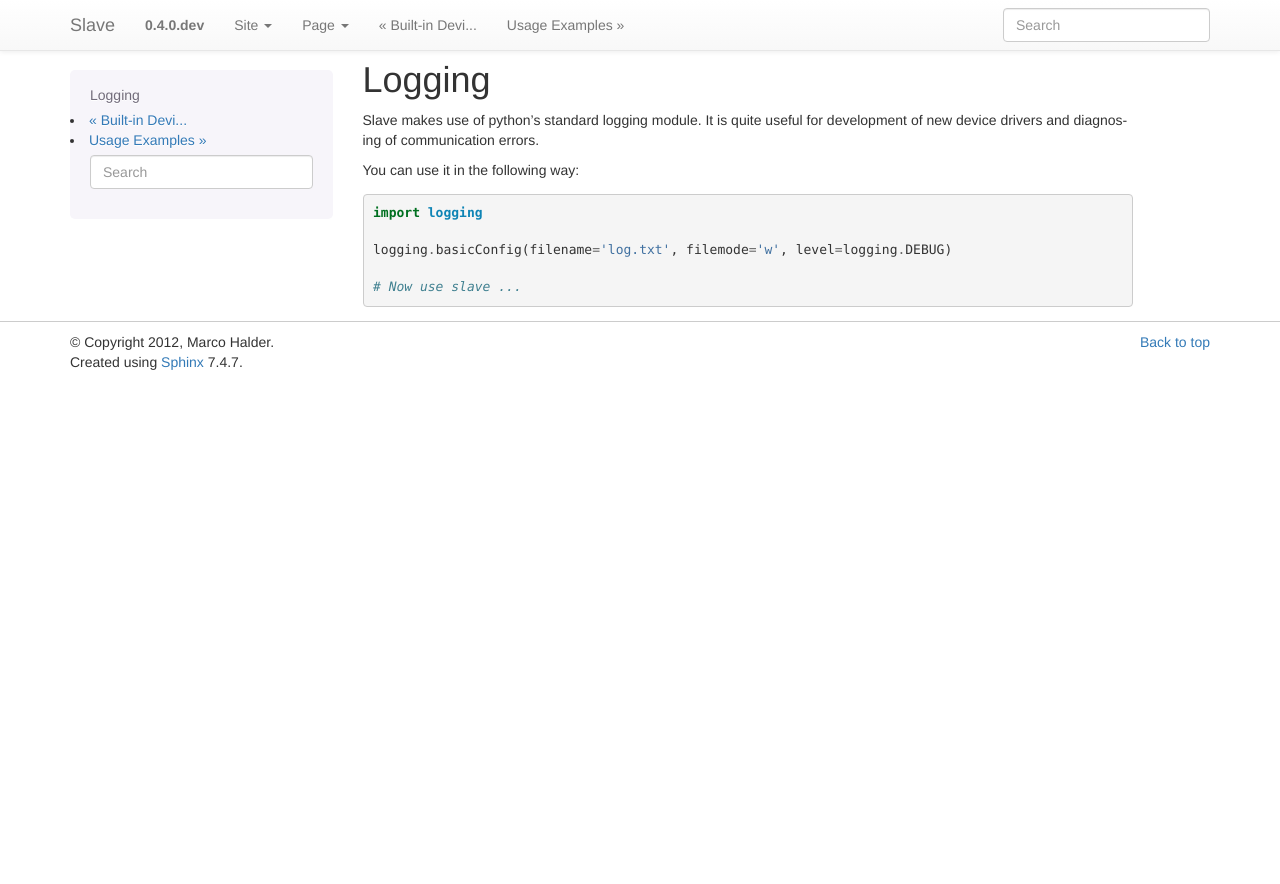
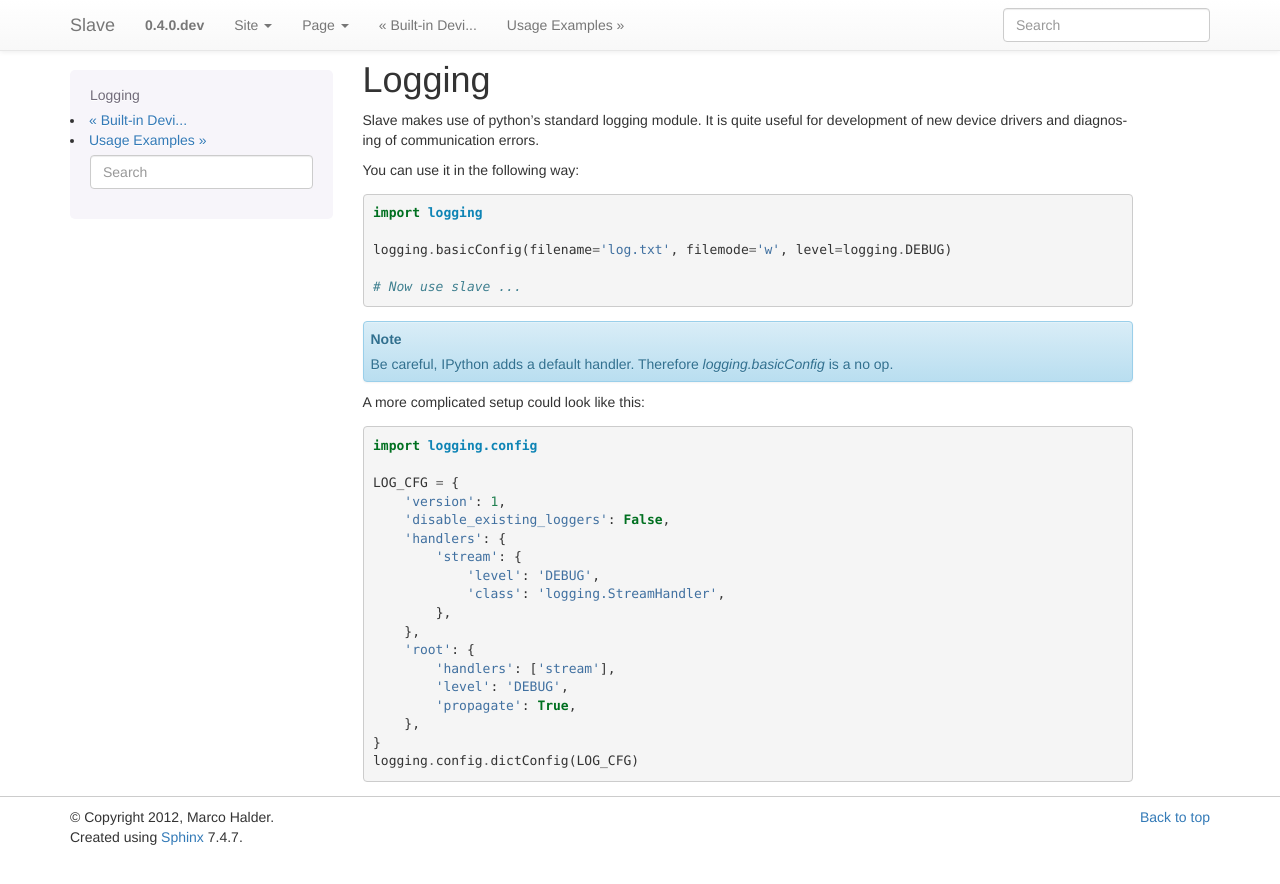
Before and after one commit to p3trus/slave, a Sphinx documentation site: the page built from doc/source/logging.rst, in a window 1280 px wide. Shown: the top 884 px of the page. Built offline with Sphinx 7.4.7, drawn with Linux system fonts in a browser that asks for light colours; formulas are drawn with MathJax 3.

Commit message:
Updated logging documentation.

```diff
--- a/doc/source/logging.rst
+++ b/doc/source/logging.rst
@@ -13,3 +13,29 @@ You can use it in the following way::
     logging.basicConfig(filename='log.txt', filemode='w', level=logging.DEBUG)
 
     # Now use slave ...
+
+.. note::
+
+        Be careful, IPython adds a default handler. Therefore
+        `logging.basicConfig` is a no op.
+
+A more complicated setup could look like this::
+
+    import logging.config
+
+    LOG_CFG = {
+        'version': 1,
+        'disable_existing_loggers': False,
+        'handlers': {
+            'stream': {
+                'level': 'DEBUG',
+                'class': 'logging.StreamHandler',
+            },
+        },
+        'root': {
+            'handlers': ['stream'],
+            'level': 'DEBUG',
+            'propagate': True,
+        },
+    }
+    logging.config.dictConfig(LOG_CFG)
```
